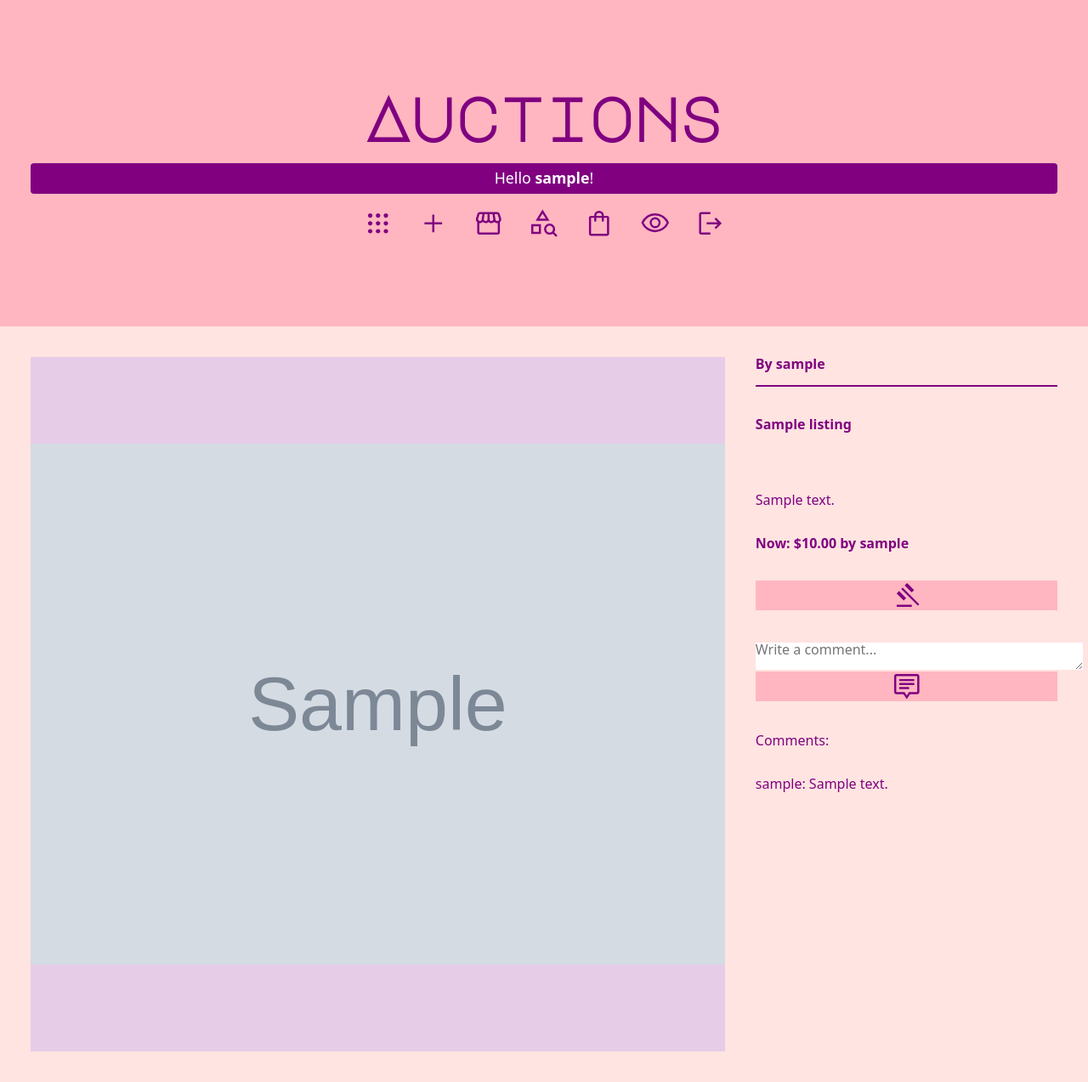
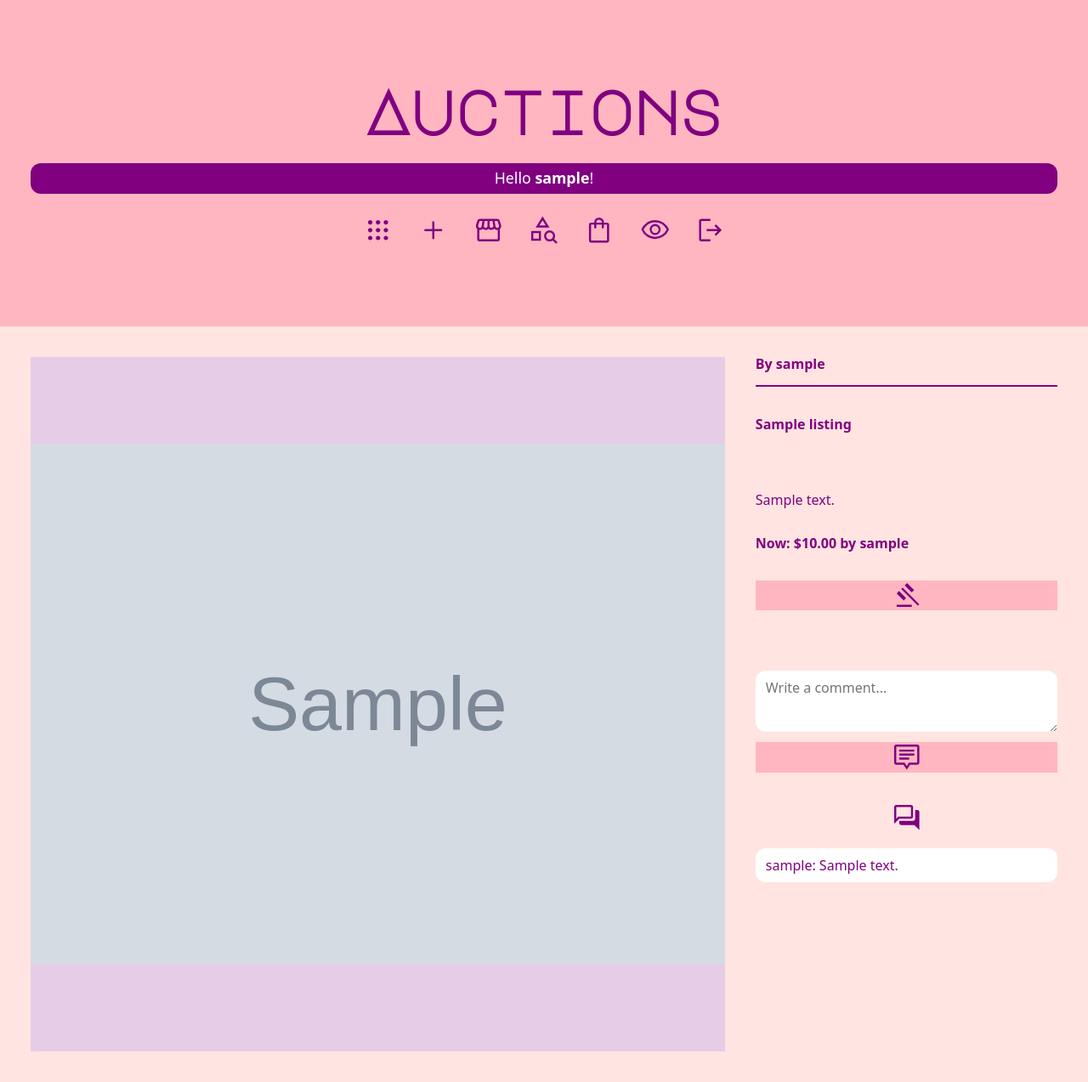
Before and after one commit to PrackSoft/commerce, a Django app: page /listing/1/ in a window 1280 px wide. Shown: the whole page at 85% size. Run offline with Django 3.2, Linux system fonts and the light colour scheme; a user stored in the database is signed in; tables that the repository leaves empty hold one stand-in row (values such as "Sample post"); grey boxes marked "Sample" are stand-in pictures; some libraries are stand-ins or nearby versions.

Commit message:
Fix styles for forms and CSS: bid input, add comment textarea, and comment display in listing-detail

```diff
--- a/auctions/forms.py
+++ b/auctions/forms.py
@@ -15,9 +15,18 @@ class CommentForm(forms.ModelForm):
         widgets = {
             'text': forms.Textarea(attrs={
                 # Limiting rows and cols provides consistent form layout and prevents overly large input areas.
-                'rows': 2,
-                'cols': 40,
+                'rows': 3, # Visible height
+                'cols': 40, # Visible width
                 # Adding placeholder in the widget guides users on what to enter, enhancing usability.
-                'placeholder': 'Write a comment...'
+                'placeholder': 'Write a comment...',
+                # padding agregado
+                'style': (
+                    'padding: 12px; '
+                    'border-radius: 12px; '
+                    'width: 100%; '
+                    'box-sizing: border-box; '
+                    'background-color: white; '
+                    'color: #800080; '
+                    )
                 })
             }
--- a/auctions/static/auctions/styles.css
+++ b/auctions/static/auctions/styles.css
@@ -164,9 +164,9 @@ header {
     margin: 0;
     background-color: lightpink;
     padding: 2.777vw;
-    gap: 1.388vw;
+    gap: 1.999vw;
 
-    border: 0px solid red;
+    border: 0 solid red;
 }
 
 
@@ -179,7 +179,7 @@ header h1 {
     height: auto;
     margin: 0;
 
-    border: 0px solid orange;
+    border: 0 solid orange;
 }
 
 .user-greeting {
@@ -192,7 +192,7 @@ header h1 {
     height: 2.777vw;
     color: white;
     padding: 0.5rem;
-    border-radius: 0.25rem;
+    border-radius: 12px;
     margin: 0;
     font-size: 1.388vw;
 }
@@ -206,7 +206,7 @@ header h1 {
     justify-content: space-between;
     list-style: none;
 
-    border: 0px solid orange;
+    border: 0 solid orange;
 }
 
 .nav-item {
@@ -371,7 +371,6 @@ header h1 {
     display: grid;
     grid-template-columns: 2fr 1fr;
     box-sizing: border-box;
-
     border: 0px solid red;
 }
 
@@ -383,7 +382,6 @@ header h1 {
     background-color: #FFE4E1;
     padding: 2.777vw;
     gap: 2.777vw;
-
     border: 0 solid orange;
 }
 
@@ -392,9 +390,9 @@ header h1 {
     height: 63.889vw;
     background-color: #E6CCE6;
     overflow: hidden;
-
     border: 0px solid red;
 }
+
 img {
     width: 100%;
     height: 100%;
@@ -423,13 +421,11 @@ img {
     width: 27.779vw;
     height: 4.166vw;
     font-weight: 700;
-
     border: 0 solid blue;
 }
 
 .listing-detail-price {
     font-weight: 700;
-
 }
 
 .listing-detail-button {
@@ -437,21 +433,23 @@ img {
     width: 100%;
     height: 2.777vw;
     color: #800080;
-    background-color: lightpink;           /* o el color que quieras */
+    background-color: lightpink;
     cursor: pointer;
+}
 
-}
 .listing-detail-button .icon {
-    width: 2.777vw;              /* tamaño del SVG */
+    width: 2.777vw;
     height: 2.777vw;
 }
+
 .listing-detail-button:hover .icon path {
     fill: white;
 }
+
 .listing-detail-button:hover::after {
     content: attr(data-tip);
     position: absolute;
-  top: 100%;       /* separa el texto hacia abajo */
+    top: 100%;
     left: 50%;
     transform: translateX(-50%);
     background: #800080;
@@ -460,6 +458,78 @@ img {
     font-size: 12px;
     white-space: nowrap;
 }
+
 .listing-detail-button svg {
-  pointer-events: none; /* evita que el hover del SVG genere el tooltip */
+    pointer-events: none;
 }
+
+/* Contenedor general */
+.listing-detail-forms-container {
+    display: flex;
+    flex-direction: column;
+    width: 100%;
+    gap: 1.388vw;
+    border: 0 solid red;
+}
+
+/* Contenedor de input de puja */
+.listing-detail-bid-container {
+    display: flex;
+    flex-direction: column;
+    align-items: stretch;
+    width: 100%;
+}
+
+/* Input de puja y textarea de comentarios unificados */
+.listing-detail-bid,
+.listing-detail-textarea textarea,
+.comments-text {
+    width: 100%;
+    padding: 12px;
+    box-sizing: border-box;
+    border-radius: 12px;
+    outline: none;
+}
+
+/* Focus unificado sin bordes visibles */
+.listing-detail-bid:focus,
+.listing-detail-textarea textarea:focus,
+.comments-text:focus,
+form input:focus,
+form textarea:focus {
+    outline: 3px solid #800080 !important;
+    box-shadow: none !important;
+}
+
+/* Contenedor de comentarios */
+.listing-detail-textarea-container {
+    display: flex;
+    flex-direction: column;
+    align-items: stretch;
+    width: 100%;
+}
+
+.listing-detail-comments-icon {
+    display: flex;
+    justify-content: center;
+    align-items: center;
+    width: 100%;
+    height: 2.777vw;
+    fill: #800080;
+    margin: 0;
+    border: 0 solid red;
+}
+
+form {
+    display: flex;
+    flex-direction: column;
+    gap: 12px;
+}
+
+.comment-owner {
+    background-color: white;
+}
+
+.comment-user {
+    background-color: #E6CCE6;
+}
--- a/auctions/templates/auctions/listing_detail.html
+++ b/auctions/templates/auctions/listing_detail.html
@@ -1,16 +1,14 @@
 {% extends "auctions/layout.html" %}
 
 {% block body %}
-<!-- Organizes content within semantic HTML and structured <div> blocks, supporting readability and styling. -->
 <div class="listing-detail-grid">
     <div class="listing-detail-container">
         <div class="listing-detail-image">
-            {% if listing.image_url %}  <!-- Conditionally renders the listing image only if a URL is provided, preventing broken images. -->
+            {% if listing.image_url %}
                 <img src="{{ listing.image_url }}" alt="{{ listing.title }}">
             {% endif %}
         </div>
         <div class="listing-detail-text">
-            <!-- Displays key listing information including title, description, current price, and current owner, providing context for the auction. -->
             <p class="listing-detail-owner">By {{ listing.owner }}</p>
             <h3 class="listing-detail-title">{{ listing.title }}</h3>
 
@@ -22,15 +20,15 @@
                     From: ${{ listing.starting_bid }}
                 {% endif %}
             </p>
-            {% if request.user.is_authenticated and request.user == listing.owner and listing.is_active %} <!-- Allows the listing owner to close the auction when active, using a CSRF-protected form for security. -->
+
+            {% if request.user.is_authenticated and request.user == listing.owner and listing.is_active %}
                 <form action="{% url 'close_auction' listing.id %}" method="post">
                     {% csrf_token %}
-                    <button class="listing-detail-button" type="submit"
-                        data-tip="Close Auction">
-                        <!-- SVG para cerrar la subasta -->
+                    <button class="listing-detail-button" type="submit" data-tip="Close Auction">
                         <svg class="icon" xmlns="http://www.w3.org/2000/svg" viewBox="0 -960 960 960" role="img" aria-label="Close Auction" focusable="false">
                             <title>Close Auction</title>
-                            <path d="M160-120v-66.67h480V-120H160Zm223.33-206L160-549.33 234.67-626 460-402.67 383.33-326Zm254-254L414-805.33 490.67-880 714-656.67 637.33-580Zm196 420L302-691.33 348.67-738 880-206.67 833.33-160Z"/>                        </svg>
+                            <path d="M160-120v-66.67h480V-120H160Zm223.33-206L160-549.33 234.67-626 460-402.67 383.33-326Zm254-254L414-805.33 490.67-880 714-656.67 637.33-580Zm196 420L302-691.33 348.67-738 880-206.67 833.33-160Z"/>
+                        </svg>
                     </button>
                 </form>
             {% endif %}
@@ -39,12 +37,10 @@
                 <p style="color:green">{{ message }}</p>
             {% endif %}
 
-            {% if request.user.is_authenticated and request.user == listing.owner and not listing.is_active %} <!-- Allows the listing owner to close the auction when active, using a CSRF-protected form for security. -->
+            {% if request.user.is_authenticated and request.user == listing.owner and not listing.is_active %}
                 <form action="{% url 'remove_listing_from_mode' listing.id %}" method="post">
                     {% csrf_token %}
-                    <button class="listing-detail-button" type="submit"
-                        data-tip="Remove from My Listings">
-                        <!-- SVG para remover de My Listings -->
+                    <button class="listing-detail-button" type="submit" data-tip="Remove from My Listings">
                         <svg class="icon" xmlns="http://www.w3.org/2000/svg" viewBox="0 -960 960 960" role="img" aria-label="Remove from My Listings" focusable="false">
                             <title>Remove from My Listings</title>
                             <path d="M200-446.67v-66.66h560v66.66H200Z"/>
@@ -53,19 +49,16 @@
                 </form>
             {% endif %}
 
-            {% if request.user.is_authenticated and request.user != listing.owner and listing.is_active %}  <!-- Enables authenticated users to add or remove the listing from their watchlist, improving engagement. -->
+            {% if request.user.is_authenticated and request.user != listing.owner and listing.is_active %}
                 <form method="post" action="{% url 'toggle_watchlist' listing.id %}">
                     {% csrf_token %}
-                <button type="submit" class="listing-detail-button"
-                    data-tip="{% if is_watching %}Remove from Watchlist{% else %}Add to Watchlist{% endif %}">
+                    <button type="submit" class="listing-detail-button" data-tip="{% if is_watching %}Remove from Watchlist{% else %}Add to Watchlist{% endif %}">
                         {% if is_watching %}
-                        <!-- SVG para quitar de watchlist -->
                             <svg class="icon" xmlns="http://www.w3.org/2000/svg" viewBox="0 -960 960 960" role="img" aria-label="Remove from Watchlist" focusable="false">
                                 <title>Remove from Watchlist</title>
                                 <path d="M440-498.33Zm0 377.66-108.33-98.66Q245-298.33 188.83-355q-56.16-56.67-89.33-101.67T53.17-541Q40-580.33 40-623.67q0-92 61.67-154.16Q163.33-840 253.33-840q55.34 0 103.34 25T440-742.67q38.67-48.66 85.67-73 47-24.33 101-24.33 86.66 0 150 61Q840-718 840-623.67q0 24-4.33 46.17-4.34 22.17-11 37.5h-71q7-17.33 13-41t6-43.67q0-67.66-45.67-108.16t-100.33-40.5q-51 0-92.67 29.83t-70.33 82.83h-48Q388-713 345.5-743.17q-42.5-30.16-92.17-30.16-62.33 0-104.5 42.5-42.16 42.5-42.16 107.16 0 35 13 69t49.33 79.5q36.33 45.5 101.67 108.67Q336-303.33 440-209.33q30-27 60.67-53.67 30.66-26.67 56.33-49.33l7.33 7.33q7.34 7.33 16.17 15.83 8.83 8.5 16.17 15.84L604-266q-25.33 22.67-56 49.17t-61.33 54.16l-46.67 42Zm160-286v-66.66h320v66.66H600Z"/>
                             </svg>
                         {% else %}
-                        <!-- SVG para agregar a watchlist -->
                             <svg class="icon" xmlns="http://www.w3.org/2000/svg" viewBox="0 -960 960 960" role="img" aria-label="Add to Watchlist" focusable="false">
                                 <title>Add to Watchlist</title>
                                 <path d="M440-498.33Zm0 377.66-108.33-98.66q-82-75-137.5-130t-90-100.67q-34.5-45.67-49.34-86.67-14.83-41-14.83-87Q40-715 101.33-777.5q61.34-62.5 152-62.5 55.34 0 103.34 25T440-742.67Q479.33-792 526.33-816t100.34-24q80.71 0 135.52 51.83 54.81 51.84 69.48 126.84H764q-12-50-48.67-81-36.66-31-88.66-31-51 0-92.67 29.83t-70.33 82.83h-48Q388-713 345.5-743.17q-42.5-30.16-92.17-30.16-63 0-104.83 42.83t-41.83 106.83q0 37 15 73t52.59 82.22q37.59 46.21 102.33 108Q341.33-298.67 440-209.33q30-27 60.67-53.67 30.66-26.67 56.33-49.33l7.42 7.31q7.42 7.32 16.08 15.85 8.66 8.54 16.08 15.85L604-266q-25.33 22.67-56 49.17t-61.33 54.16l-46.67 42ZM726.67-280v-126.67H600v-66.66h126.67V-600h66.66v126.67H920v66.66H793.33V-280h-66.66Z"/>
@@ -75,13 +68,12 @@
                 </form>
             {% endif %}
 
-            {% if request.user.is_authenticated and request.user != listing.owner and listing.is_active %}  <!-- Provides a form for placing bids with numeric validation and displays errors when bids are invalid. -->
+            <div class="listing-detail-forms-container">
+                {% if request.user.is_authenticated and request.user != listing.owner and listing.is_active %}
                     <form method="post" action="{% url 'place_bid' listing.id %}">
                         {% csrf_token %}
-                    <input type="number" step="0.01" name="bid_amount" placeholder="Enter your bid" required>
-
+                        <input class="listing-detail-bid" type="number" step="0.01" name="bid_amount" placeholder="Enter your bid" required>
                         <button type="submit" class="listing-detail-button" data-tip="Enter your Bid" aria-label="Enter your Bid">
-                        <!-- SVG para colocar una oferta -->
                             <svg class="icon" xmlns="http://www.w3.org/2000/svg" viewBox="0 -960 960 960" role="img" focusable="false">
                                 <title>Place a Bid</title>
                                 <path d="M300.08-246.67q22.25 0 37.75-15.58 15.5-15.57 15.5-37.83 0-22.25-15.58-37.75-15.57-15.5-37.83-15.5-22.25 0-37.75 15.58-15.5 15.57-15.5 37.83 0 22.25 15.58 37.75 15.57 15.5 37.83 15.5Zm0-360q22.25 0 37.75-15.58 15.5-15.57 15.5-37.83 0-22.25-15.58-37.75-15.57-15.5-37.83-15.5-22.25 0-37.75 15.58-15.5 15.57-15.5 37.83 0 22.25 15.58 37.75 15.57 15.5 37.83 15.5Zm180 180q22.25 0 37.75-15.58 15.5-15.57 15.5-37.83 0-22.25-15.58-37.75-15.57-15.5-37.83-15.5-22.25 0-37.75 15.58-15.5 15.57-15.5 37.83 0 22.25 15.58 37.75 15.57 15.5 37.83 15.5Zm180 180q22.25 0 37.75-15.58 15.5-15.57 15.5-37.83 0-22.25-15.58-37.75-15.57-15.5-37.83-15.5-22.25 0-37.75 15.58-15.5 15.57-15.5 37.83 0 22.25 15.58 37.75 15.57 15.5 37.83 15.5Zm0-360q22.25 0 37.75-15.58 15.5-15.57 15.5-37.83 0-22.25-15.58-37.75-15.57-15.5-37.83-15.5-22.25 0-37.75 15.58-15.5 15.57-15.5 37.83 0 22.25 15.58 37.75 15.57 15.5 37.83 15.5ZM186.67-120q-27 0-46.84-19.83Q120-159.67 120-186.67v-586.66q0-27 19.83-46.84Q159.67-840 186.67-840h586.66q27 0 46.84 19.83Q840-800.33 840-773.33v586.66q0 27-19.83 46.84Q800.33-120 773.33-120H186.67Zm0-66.67h586.66v-586.66H186.67v586.66Zm0-586.66v586.66-586.66Z"/>
@@ -93,14 +85,14 @@
                         <p style="color:red">{{ error }}</p>
                     {% endif %}
                 {% endif %}
+            </div>
 
-            {% if request.user.is_authenticated and listing.is_active %}  <!-- Allows authenticated users to submit comments and displays all existing comments dynamically. -->
+            <div class="listing-detail-forms-container">
+                {% if request.user.is_authenticated and listing.is_active %}
                     <form method="post" action="{% url 'add_comment' listing.id %}">
                         {% csrf_token %}
                         {{ form.text }}
-                    <button class="listing-detail-button" type="submit"
-                        data-tip="Add Comment">
-                        <!-- SVG para cerrar la subasta -->
+                        <button class="listing-detail-button" type="submit" data-tip="Add Comment">
                             <svg class="icon" xmlns="http://www.w3.org/2000/svg" viewBox="0 -960 960 960" role="img" aria-label="Add Comment" focusable="false">
                                 <title>Add Comment</title>
                                 <path d="M240-399.33h315.33V-466H240v66.67ZM240-526h480v-66.67H240V-526Zm0-126.67h480v-66.66H240v66.66ZM480-80 375-238H146.67q-27.5 0-47.09-19.58Q80-277.17 80-304.67v-508.66q0-27.5 19.58-47.09Q119.17-880 146.67-880h666.66q27.5 0 47.09 19.58Q880-840.83 880-813.33v508.66q0 27.5-19.58 47.09Q840.83-238 813.33-238H585L480-80Zm0-120 69.33-104.67h264v-508.66H146.67v508.66h264L480-200Zm0-359.33Z"/>
@@ -108,14 +100,23 @@
                         </button>
                     </form>
                 {% endif %}
-            <h3>Comments:</h3>
+            </div>
+
+            <div class="listing-detail-forms-container">
+                <svg class="listing-detail-comments-icon" xmlns="http://www.w3.org/2000/svg" viewBox="0 -960 960 960" role="img" aria-label="Tread" focusable="false">
+                    <title>Tread</title>
+                    <path d="M880-80.67 720.67-240h-414q-27.5 0-47.09-19.58Q240-279.17 240-306.67v-66.66h440q27.5 0 47.08-19.59 19.59-19.58 19.59-47.08v-280h66.66q27.5 0 47.09 19.58Q880-680.83 880-653.33v572.66ZM146.67-441l65.66-65.67h401v-306.66H146.67V-441ZM80-280v-533.33q0-27.5 19.58-47.09Q119.17-880 146.67-880h466.66q27.5 0 47.09 19.58Q680-840.83 680-813.33v306.66q0 27.5-19.58 47.09Q640.83-440 613.33-440H240L80-280Zm66.67-226.67v-306.66 306.66Z"/>
+                </svg>
                 {% for comment in comments %}
-                <div>{{ comment.author }}: {{ comment.text }}</div>
-            {% empty %} <!-- Handles empty comment lists gracefully with empty, improving user experience. -->
+                    <div class="comments-text {% if comment.author == listing.owner %}comment-owner{% else %}comment-user{% endif %}">
+                        {{ comment.author }}: {{ comment.text }}
+                    </div>
+                {% empty %}
                     <p>No comments yet.</p>
                 {% endfor %}
             </div>
         </div>
     </div>
+</div>
 
 {% endblock %}
```
Also changed, not shown: 1 other file. Lines whose indentation alone changed are shown as unchanged.
